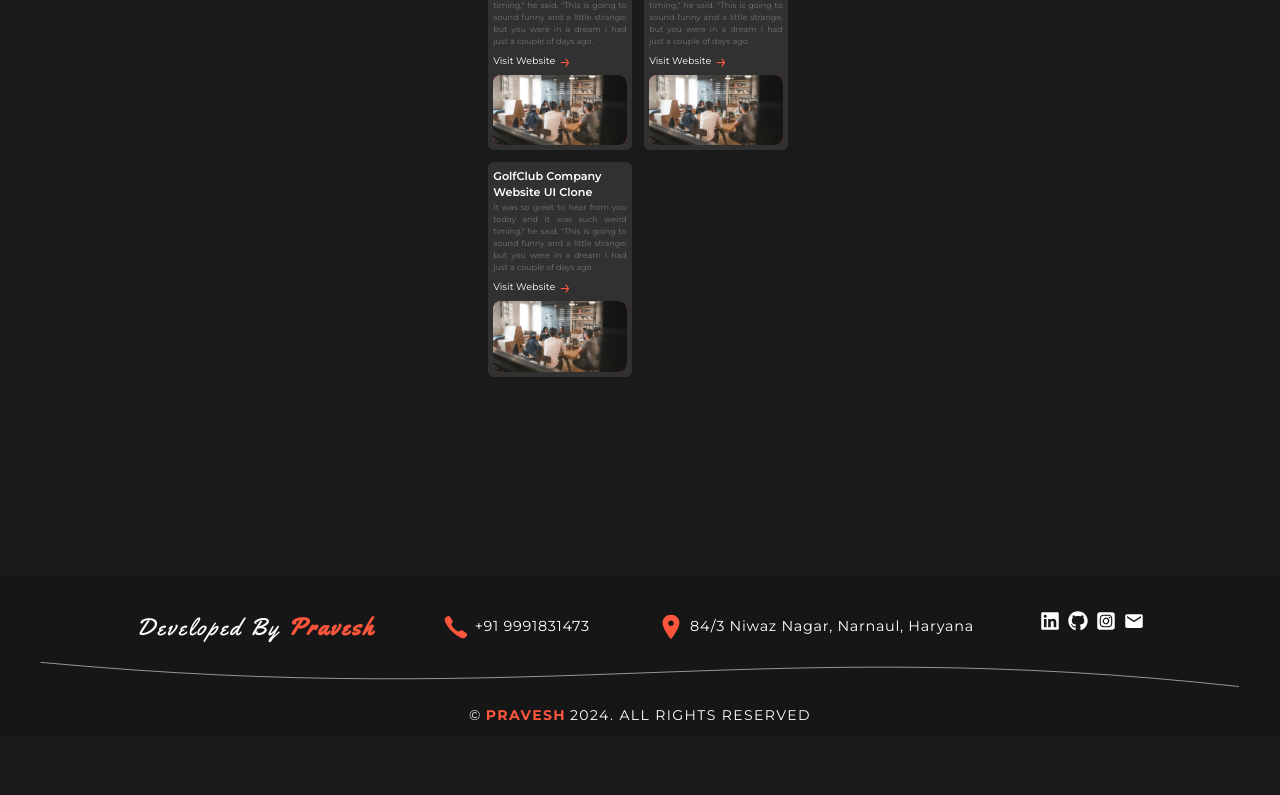
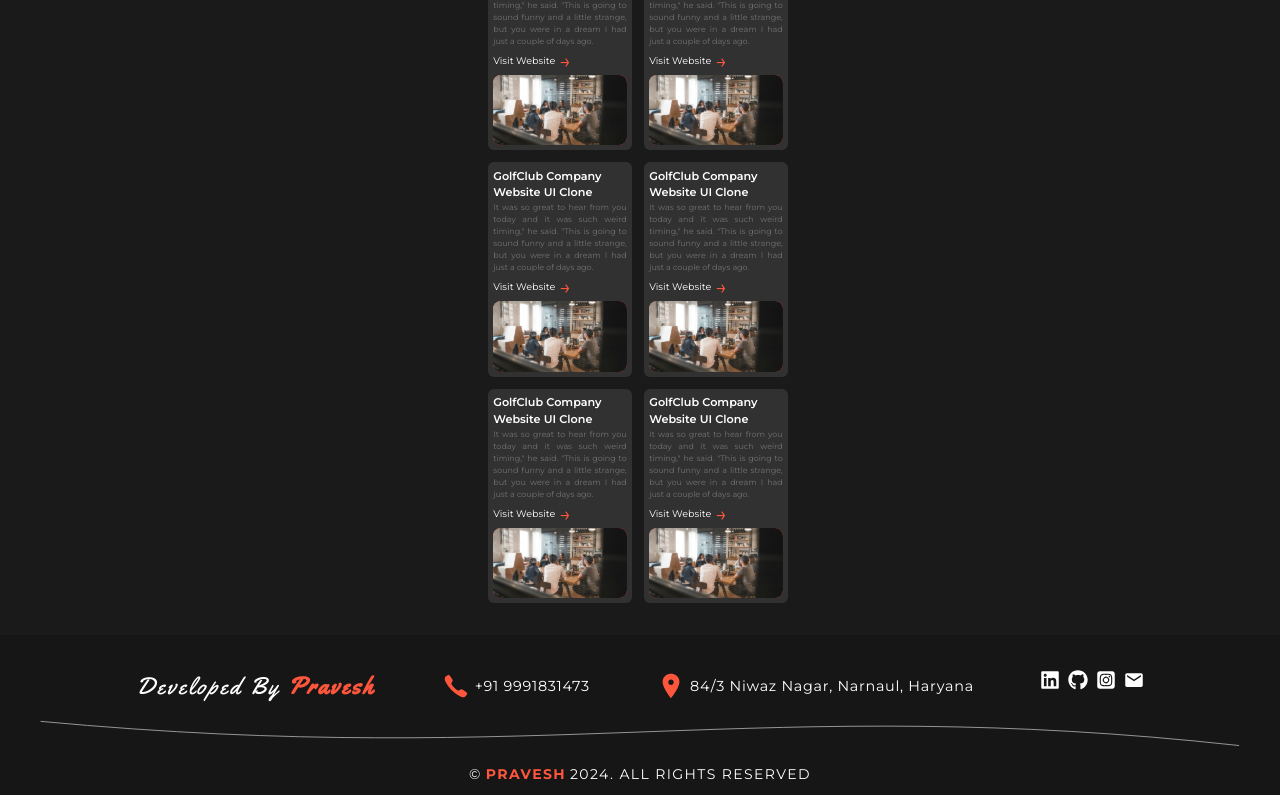
Before and after one commit to pravesh-dev/Portfolio, a React (Vite) app: page / in a window 1280 px wide. Shown: the part 2624-3419 px from the top of the page. Before the commit the page ends 3360 px from the top, so only its background shows below. Built offline with nearby package versions, Linux system fonts and the light colour scheme.

Commit message:
max display card 6 and then view all button

```diff
--- a/src/Components/Projects.jsx
+++ b/src/Components/Projects.jsx
@@ -1,18 +1,25 @@
-import React, { useState } from 'react';
+import React, { useEffect, useState } from 'react';
 import triangle from '../assets/images/Projects/triangle.svg';
 import { projects } from './ProjectsData';
 
 function Projects() {
     const [activeTab, setActiveTab] = useState('all');
+    const [viewAll, setViewAll] = useState(false);
 
     const handleTabClick = (tab) => {
         setActiveTab(tab);
     };
 
+    useEffect(() => {
+      const filteredProjects = projects.filter((project) => activeTab === 'all' || project.type === activeTab);
+      setViewAll(filteredProjects.length > 6);
+  }, [activeTab]);
+
   const renderProjects = (type) => {
-        return projects
-            .filter((project) => type === 'all' || project.type === type)
-            .map((project, index) => (
+    const filteredProjects = projects.filter((project) => type === 'all' || project.type === type);
+    const displayedProjects = !viewAll ? filteredProjects : filteredProjects.slice(0, 6);
+
+    return displayedProjects.map((project, index) => (
         <div key={index} className='w-36 bg-[#aaaaaa29] p-[0.33rem] rounded-md'>
             <h2 className='text-white text-[0.7rem] font-semibold'>{project.name}</h2>
             <p className='text-neutral-500 text-[0.5rem] text-justify'>{project.para}</p>
@@ -47,6 +54,7 @@ function Projects() {
             <div className='w-80 flex-wrap gap-3 px-2 mx-auto flex'>
                 {renderProjects(activeTab)}
             </div>
+            <button className={`text-primary border border-primary bg-primary/5 px-7 py-1 text-sm rounded-[1rem] ${viewAll ? 'block' : 'hidden'}`}>View All</button>
         </div>
     );
 }
--- a/src/Components/ProjectsData.js
+++ b/src/Components/ProjectsData.js
@@ -24,6 +24,27 @@ const projects = [
       image: img,
       type: 'frontend'
     },
+    {
+      name: "GolfClub Company Website UI Clone",
+      para: `It was so great to hear from you today and it was such weird timing," he said. "This is going to sound funny and a little strange, but you were in a dream I had just a couple of days ago.`,
+      link: '#',
+      image: img,
+      type: 'frontend'
+    },
+    {
+      name: "GolfClub Company Website UI Clone",
+      para: `It was so great to hear from you today and it was such weird timing," he said. "This is going to sound funny and a little strange, but you were in a dream I had just a couple of days ago.`,
+      link: '#',
+      image: img,
+      type: 'frontend'
+    },
+    {
+      name: "GolfClub Company Website UI Clone",
+      para: `It was so great to hear from you today and it was such weird timing," he said. "This is going to sound funny and a little strange, but you were in a dream I had just a couple of days ago.`,
+      link: '#',
+      image: img,
+      type: 'frontend'
+    },
   ]
 
 export {projects}
```
Lines whose indentation alone changed are shown as unchanged.
